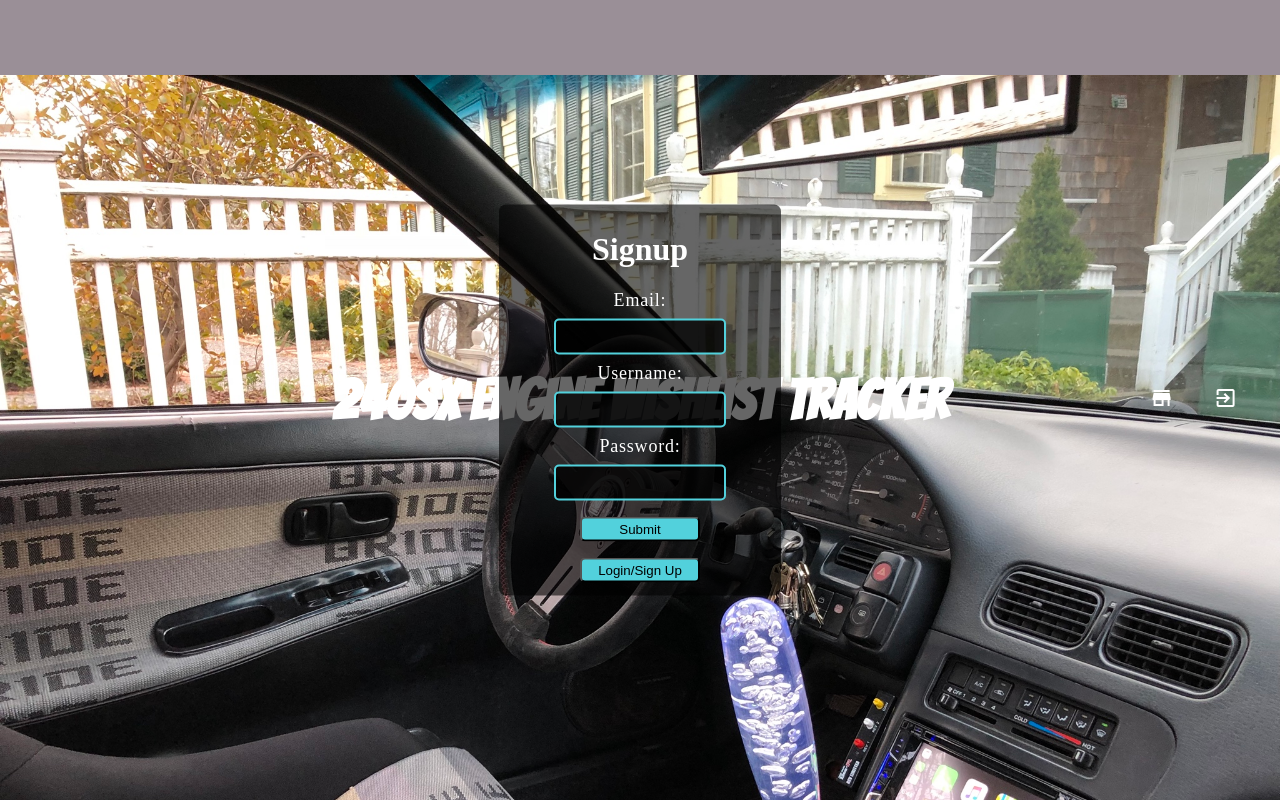
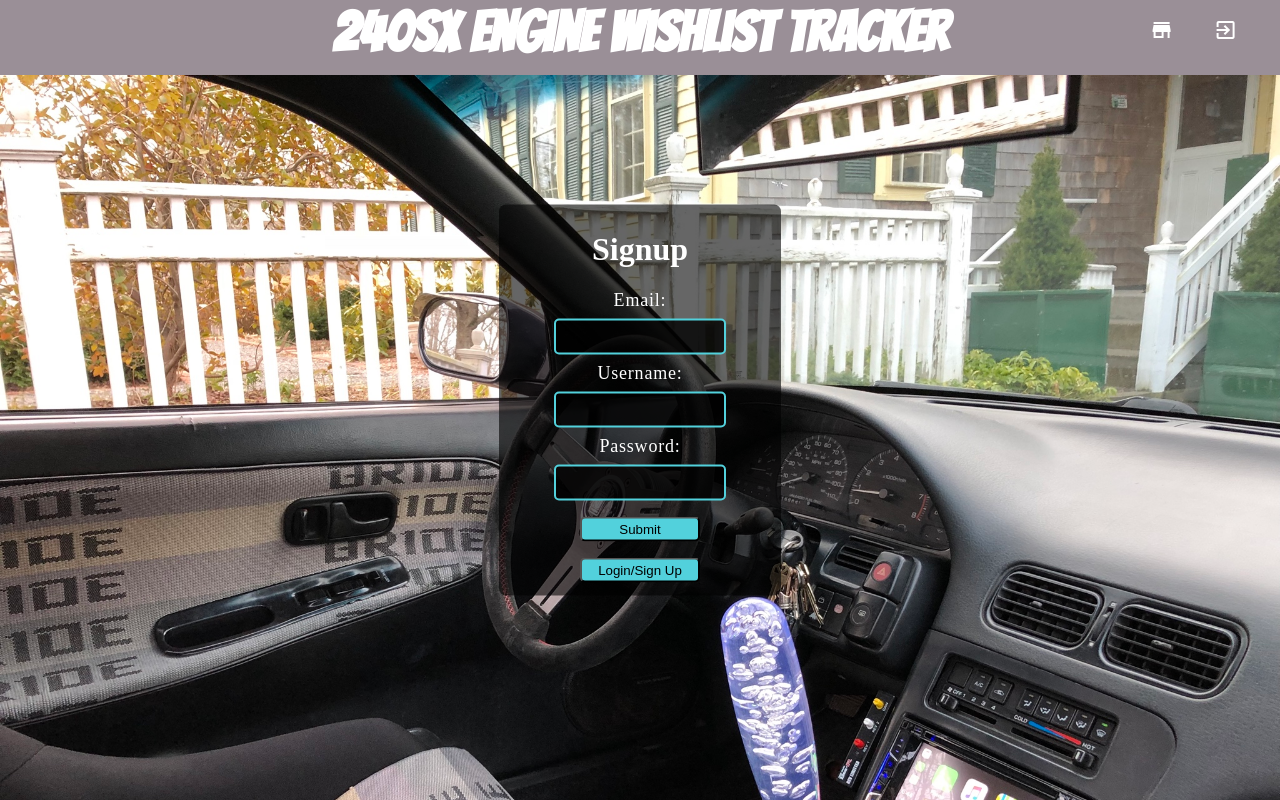
Before and after one commit to jhiggins3231/engine-client, a React (Create React App) app: page / in a window 1280 px wide. Shown: the top 800 px of the page. Built offline with nearby package versions, Linux system fonts and the light colour scheme.

Commit message:
updating nav

```diff
--- a/src/components/Navbar/Navbar.js
+++ b/src/components/Navbar/Navbar.js
@@ -1,6 +1,7 @@
 import React from 'react';
 import './Navbar.css';
 import AppBar from '@material-ui/core/AppBar'
+import Toolbar from '@material-ui/core/Toolbar';
 import CssBaseline from '@material-ui/core/CssBaseline';
 import useScrollTrigger from '@material-ui/core/useScrollTrigger';
 import Slide from '@material-ui/core/Slide';
@@ -54,6 +55,7 @@
     <HideOnScroll {...props}>
       <AppBar className='Appbar' position="static">
         <Nav className='Toolbar'>
+          <Toolbar>
           <Typography variant="title">
             <Intro><h1>
             240sx Engine Wishlist Tracker
@@ -64,6 +66,7 @@
             <StoreIcon icon={<StoreIcon />} onClick={() => window.open("https://www.enjukuracing.com")}></StoreIcon></Store>
             <Icon>
             <ExitToAppIcon icon={<ExitToAppIcon />}  onClick= {() => props.setSession(undefined)}></ExitToAppIcon></Icon>
+            </Toolbar>
         </Nav>
       </AppBar>
       </HideOnScroll>
```
